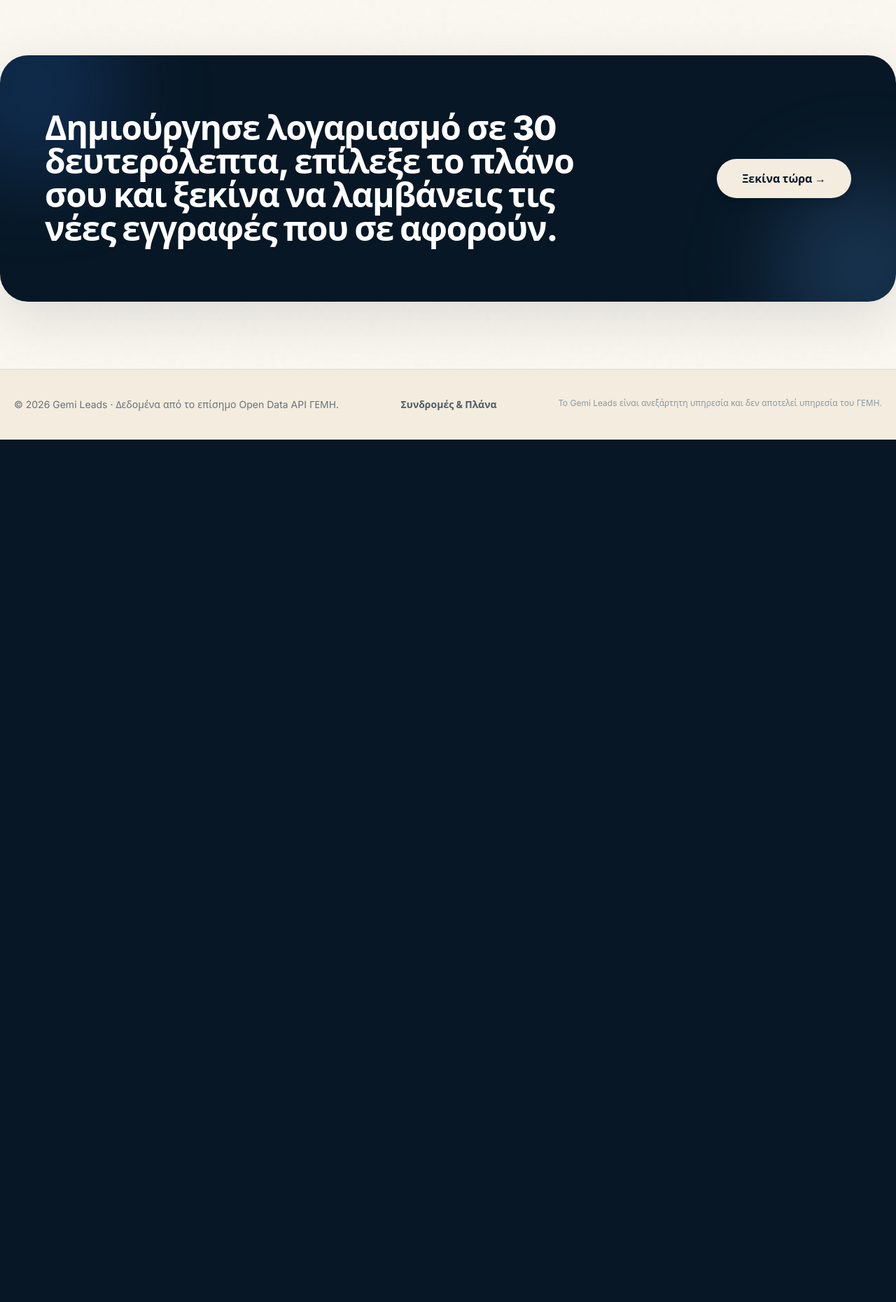
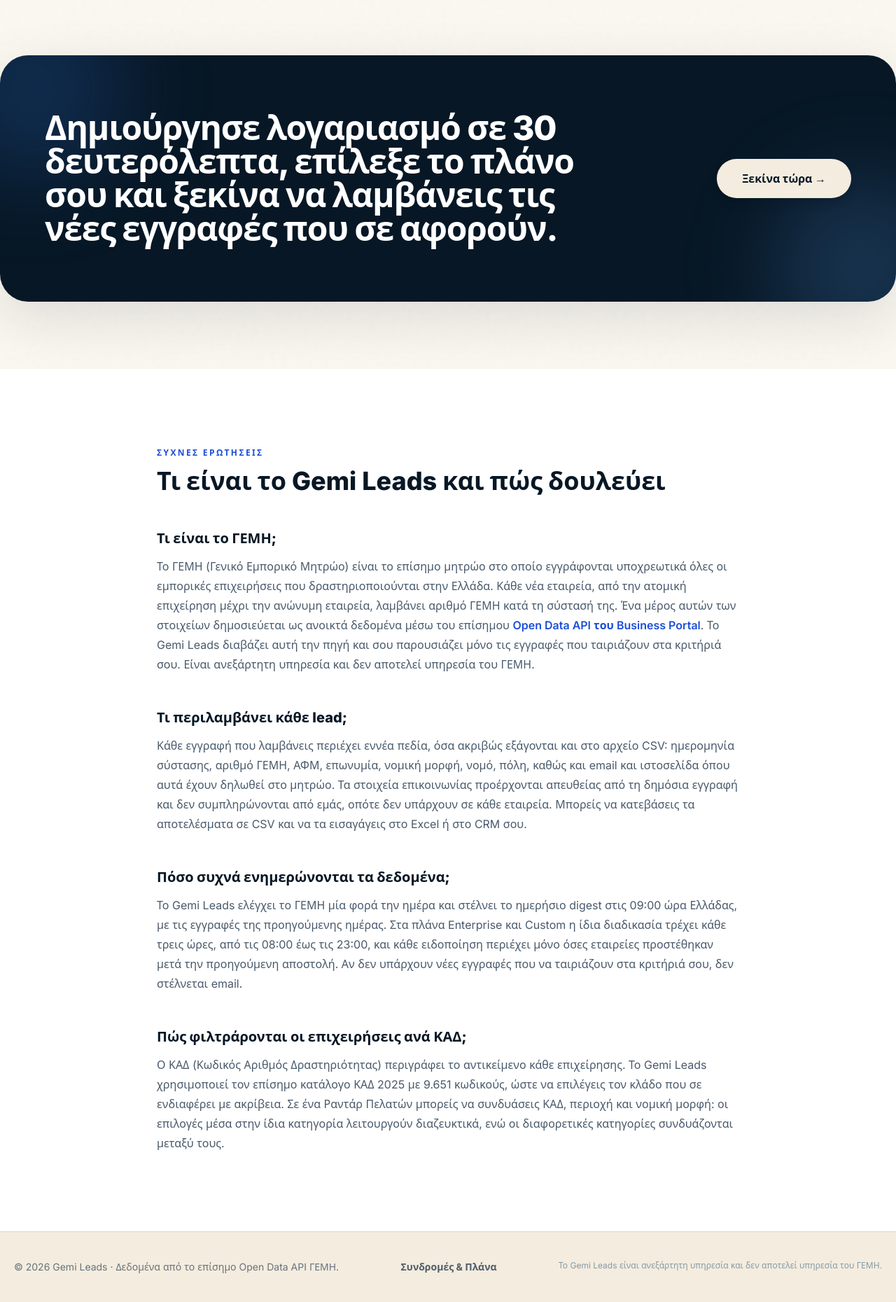
Before and after one commit to naikos98-ops/GemiLeads, a Django app: page / in a window 1280 px wide. Shown: the part 2538-4398 px from the top of the page at 70% size. Before the commit the page ends 3166 px from the top, so only its background shows below. Run offline with Django 5.2, Linux system fonts and the light colour scheme; data that the repository does not hold is empty; style sheets or scripts are compiled from the project's sources; parts of the project's set-up code (start-up, migrations or seed data) failed here and were passed over.

Commit message:
Add homepage answer sections, immutable static caching, sitemap lastmod and KAD fix
Completes the P2 tier and the one P3 item that survived re-evaluation.

P2-4 The homepage claimed "9.744 ΚΑΔ 2025", which matched neither source of truth. The label reads
"ΚΑΔ 2025", so the official catalogue count is correct: kad_2025.json holds 9,651 entries. The DB
count of 10,463 includes supplementary GEMI-only codes that are not part of the 2025 catalogue.

P2-1 Static assets were served with Cache-Control: max-age=60, too short for Cloudflare to edge
cache, so every asset came from origin on every visit. CompressedManifestStaticFilesStorage hashes
filenames, which makes a one-year immutable TTL safe, and emits brotli/gzip variants. collectstatic
verified: 132 files, 363 post-processed.

P2-2 No passage on the site could be quoted by an answer engine, and the product never stated what a
lead contains. Adds four answer sections to the homepage covering what ΓΕΜΗ is, the nine fields in
each lead, the real update schedule, and how ΚΑΔ filtering works. Every figure is traceable: the
fields come from export_csv, the times from apps.py SCHEDULES, the catalogue size from
kad_2025.json. The page now links to the primary source it depends on. 321 to 640 words with no
padding or keyword repetition.

P2-3 The menu button already had aria-label; its decorative icon is now hidden from assistive tech
so it is not announced alongside the label.

P3-1 kept: sitemap gains a hardcoded lastmod, defensible because the content genuinely changed
today, and drops changefreq/priority which Google ignores and which claimed a false daily cadence.

P3-2 rejected: all five Inter weights are genuinely used in the compiled CSS, so trimming them would
change the design.
P3-3 rejected: converting logo.png to WebP saves 96 KB but it is only fetched as og:image, and
social scrapers vary in WebP support. Risk outweighs the gain.

Two existing tests asserted unhashed static filenames and were updated to match the hashed pattern.

Tests grew from 135 to 141.

Co-Authored-By: Claude Opus 5 <noreply@anthropic.com>

```diff
--- a/gemiapp/seo.py
+++ b/gemiapp/seo.py
@@ -5,16 +5,30 @@ leads, company detail, settings, superadmin) is deliberately excluded and marked
 because crawlers cannot reach it and because it would leak nothing but login redirects.
 """
 
+from datetime import date
+
 from django.contrib.sitemaps import Sitemap
 from django.http import HttpResponse
 from django.urls import reverse
 
 
 class StaticViewSitemap(Sitemap):
-    """The public marketing and entry pages."""
+    """The public marketing and entry pages.
+
+    changefreq and priority are omitted deliberately: Google ignores both, and "daily" was
+    inaccurate for static marketing pages. lastmod is hardcoded and must be bumped by hand
+    when a page's visible content changes. Do not wire it to timezone.now() or to Company
+    data: an always-fresh lastmod is the pattern Google learns to distrust.
+    """
 
     protocol = "https"
-    changefreq = "daily"
+
+    LAST_MODIFIED = {
+        "home": date(2026, 8, 22),     # answer sections added
+        "pricing": date(2026, 8, 22),  # tier copy corrected
+        "signup": date(2026, 8, 22),
+        "login": date(2026, 8, 22),
+    }
 
     def items(self):
         return ["home", "pricing", "signup", "login"]
@@ -22,8 +36,8 @@ class StaticViewSitemap(Sitemap):
     def location(self, item):
         return reverse(item)
 
-    def priority(self, item):
-        return {"home": 1.0, "pricing": 0.9, "signup": 0.7}.get(item, 0.5)
+    def lastmod(self, item):
+        return self.LAST_MODIFIED.get(item)
 
 
 SITEMAPS = {"static": StaticViewSitemap}
--- a/templates/base.html
+++ b/templates/base.html
@@ -105,7 +105,7 @@
           <a href="{% url 'signup' %}" class="rounded-full bg-sand-100 px-5 py-2 font-bold text-navy-950 shadow-sm transition hover:-translate-y-0.5 hover:bg-white">Ξεκίνα τώρα</a>
         {% endif %}
       </div>
-      <button id="menuButton" class="rounded-xl border border-white/15 p-2 md:hidden" aria-label="Μενού"><svg class="h-5 w-5" viewBox="0 0 24 24" fill="none" stroke="currentColor" stroke-width="2"><path d="M4 7h16M4 12h16M4 17h16"/></svg></button>
+      <button id="menuButton" class="rounded-xl border border-white/15 p-2 md:hidden" aria-label="Μενού"><svg class="h-5 w-5" viewBox="0 0 24 24" fill="none" stroke="currentColor" stroke-width="2" aria-hidden="true" focusable="false"><path d="M4 7h16M4 12h16M4 17h16"/></svg></button>
     </div>
     <div id="mobileMenu" class="hidden border-t border-white/10 px-5 py-4 md:hidden">
       <div class="flex flex-col gap-4 text-sm">{% if user.is_authenticated %}{% if user.is_staff or user.is_superuser %}<a href="{% url 'superadmin:overview' %}" class="font-extrabold text-purple-400">👑 Superadmin Control Center</a>{% endif %}<a href="{% url 'dashboard' %}">Dashboard</a><a href="{% url 'lead_list' %}">Leads</a><a href="{% url 'radar_list' %}">Radars</a><a href="{% url 'settings' %}">Ρυθμίσεις</a>{% else %}<a href="#how-it-works">Πώς λειτουργεί</a><a href="#features">Δυνατότητες</a><a href="{% url 'pricing' %}">Τιμές</a><a href="{% url 'login' %}">Σύνδεση</a><a href="{% url 'signup' %}" class="font-bold text-blue-400">Ξεκίνα τώρα →</a>{% endif %}</div>
--- a/templates/home.html
+++ b/templates/home.html
@@ -46,7 +46,7 @@
             <p class="mt-1 text-xs font-semibold uppercase tracking-wider text-white/50">Αυτοματοποιημένο</p>
           </div>
           <div>
-            <p class="text-2xl font-extrabold text-white sm:text-3xl">9.744</p>
+            <p class="text-2xl font-extrabold text-white sm:text-3xl">9.651</p>
             <p class="mt-1 text-xs font-semibold uppercase tracking-wider text-white/50">ΚΑΔ 2025</p>
           </div>
           <div>
@@ -346,4 +346,64 @@
     </div>
   </div>
 </section>
+
+<!-- Answer-first section: self-contained passages an answer engine can quote.
+     Every figure here is traceable to source: the CSV columns come from export_csv,
+     the schedule from apps.py SCHEDULES, the catalogue size from kad_2025.json. -->
+<section id="syxnes-erotiseis" class="bg-white py-24 lg:py-28">
+  <div class="mx-auto max-w-4xl px-5 lg:px-8">
+    <p class="text-xs font-bold uppercase tracking-[0.2em] text-blue-700">Συχνές ερωτήσεις</p>
+    <h2 class="mt-3 text-3xl font-extrabold text-navy-950 sm:text-4xl">Τι είναι το Gemi Leads και πώς δουλεύει</h2>
+
+    <div class="mt-12 space-y-12">
+      <article data-reveal>
+        <h3 class="text-xl font-extrabold text-navy-950">Τι είναι το ΓΕΜΗ;</h3>
+        <p class="mt-3 leading-7 text-navy-900/75">
+          Το ΓΕΜΗ (Γενικό Εμπορικό Μητρώο) είναι το επίσημο μητρώο στο οποίο εγγράφονται υποχρεωτικά
+          όλες οι εμπορικές επιχειρήσεις που δραστηριοποιούνται στην Ελλάδα. Κάθε νέα εταιρεία, από την
+          ατομική επιχείρηση μέχρι την ανώνυμη εταιρεία, λαμβάνει αριθμό ΓΕΜΗ κατά τη σύστασή της.
+          Ένα μέρος αυτών των στοιχείων δημοσιεύεται ως ανοικτά δεδομένα μέσω του επίσημου
+          <a href="https://opendata.businessportal.gr/" target="_blank" rel="noopener" class="font-semibold text-blue-700 hover:underline">Open Data API του Business Portal</a>.
+          Το Gemi Leads διαβάζει αυτή την πηγή και σου παρουσιάζει μόνο τις εγγραφές που ταιριάζουν στα
+          κριτήριά σου. Είναι ανεξάρτητη υπηρεσία και δεν αποτελεί υπηρεσία του ΓΕΜΗ.
+        </p>
+      </article>
+
+      <article data-reveal>
+        <h3 class="text-xl font-extrabold text-navy-950">Τι περιλαμβάνει κάθε lead;</h3>
+        <p class="mt-3 leading-7 text-navy-900/75">
+          Κάθε εγγραφή που λαμβάνεις περιέχει εννέα πεδία, όσα ακριβώς εξάγονται και στο αρχείο CSV:
+          ημερομηνία σύστασης, αριθμό ΓΕΜΗ, ΑΦΜ, επωνυμία, νομική μορφή, νομό, πόλη, καθώς και
+          email και ιστοσελίδα όπου αυτά έχουν δηλωθεί στο μητρώο. Τα στοιχεία επικοινωνίας
+          προέρχονται απευθείας από τη δημόσια εγγραφή και δεν συμπληρώνονται από εμάς, οπότε
+          δεν υπάρχουν σε κάθε εταιρεία. Μπορείς να κατεβάσεις τα αποτελέσματα σε CSV και να τα
+          εισαγάγεις στο Excel ή στο CRM σου.
+        </p>
+      </article>
+
+      <article data-reveal>
+        <h3 class="text-xl font-extrabold text-navy-950">Πόσο συχνά ενημερώνονται τα δεδομένα;</h3>
+        <p class="mt-3 leading-7 text-navy-900/75">
+          Το Gemi Leads ελέγχει το ΓΕΜΗ μία φορά την ημέρα και στέλνει το ημερήσιο digest στις 09:00
+          ώρα Ελλάδας, με τις εγγραφές της προηγούμενης ημέρας. Στα πλάνα Enterprise και Custom η
+          ίδια διαδικασία τρέχει κάθε τρεις ώρες, από τις 08:00 έως τις 23:00, και κάθε ειδοποίηση
+          περιέχει μόνο όσες εταιρείες προστέθηκαν μετά την προηγούμενη αποστολή. Αν δεν υπάρχουν
+          νέες εγγραφές που να ταιριάζουν στα κριτήριά σου, δεν στέλνεται email.
+        </p>
+      </article>
+
+      <article data-reveal>
+        <h3 class="text-xl font-extrabold text-navy-950">Πώς φιλτράρονται οι επιχειρήσεις ανά ΚΑΔ;</h3>
+        <p class="mt-3 leading-7 text-navy-900/75">
+          Ο ΚΑΔ (Κωδικός Αριθμός Δραστηριότητας) περιγράφει το αντικείμενο κάθε επιχείρησης. Το Gemi
+          Leads χρησιμοποιεί τον επίσημο κατάλογο ΚΑΔ 2025 με 9.651 κωδικούς, ώστε να επιλέγεις τον
+          κλάδο που σε ενδιαφέρει με ακρίβεια. Σε ένα Ραντάρ Πελατών μπορείς να συνδυάσεις ΚΑΔ,
+          περιοχή και νομική μορφή: οι επιλογές μέσα στην ίδια κατηγορία λειτουργούν διαζευκτικά,
+          ενώ οι διαφορετικές κατηγορίες συνδυάζονται μεταξύ τους.
+        </p>
+      </article>
+    </div>
+  </div>
+</section>
+
 {% endblock %}
```
Also changed, not shown: config/settings.py (+8 -0 lines), gemiapp/tests.py (+54 -2 lines).
